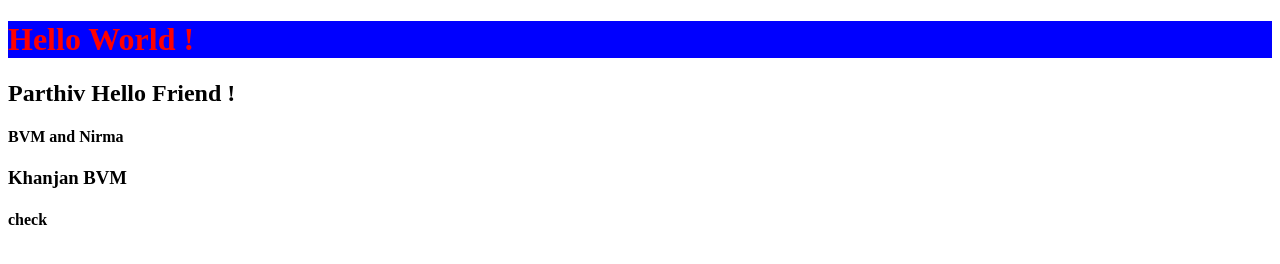
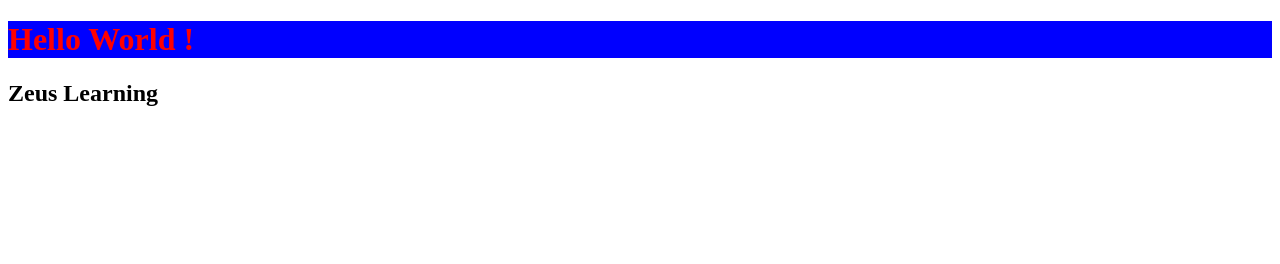
Before and after one commit to Parthiv1211/testing, a plain HTML site: page index.html in a window 1280 px wide. Drawn offline with Linux system fonts and the light colour scheme.

Commit message:
remove everything, add <h2>

```diff
--- a/index.html
+++ b/index.html
@@ -9,9 +9,6 @@
 </head>
 <body>
      <h1>Hello World !</h1>
-     <h2>Parthiv Hello Friend !</h2>
-     <h4>BVM and Nirma</h4>
-     <h3>Khanjan BVM</h3>
-     <h4>check</h4>
+     <h2>Zeus Learning</h2>
 </body>
 </html>
```
